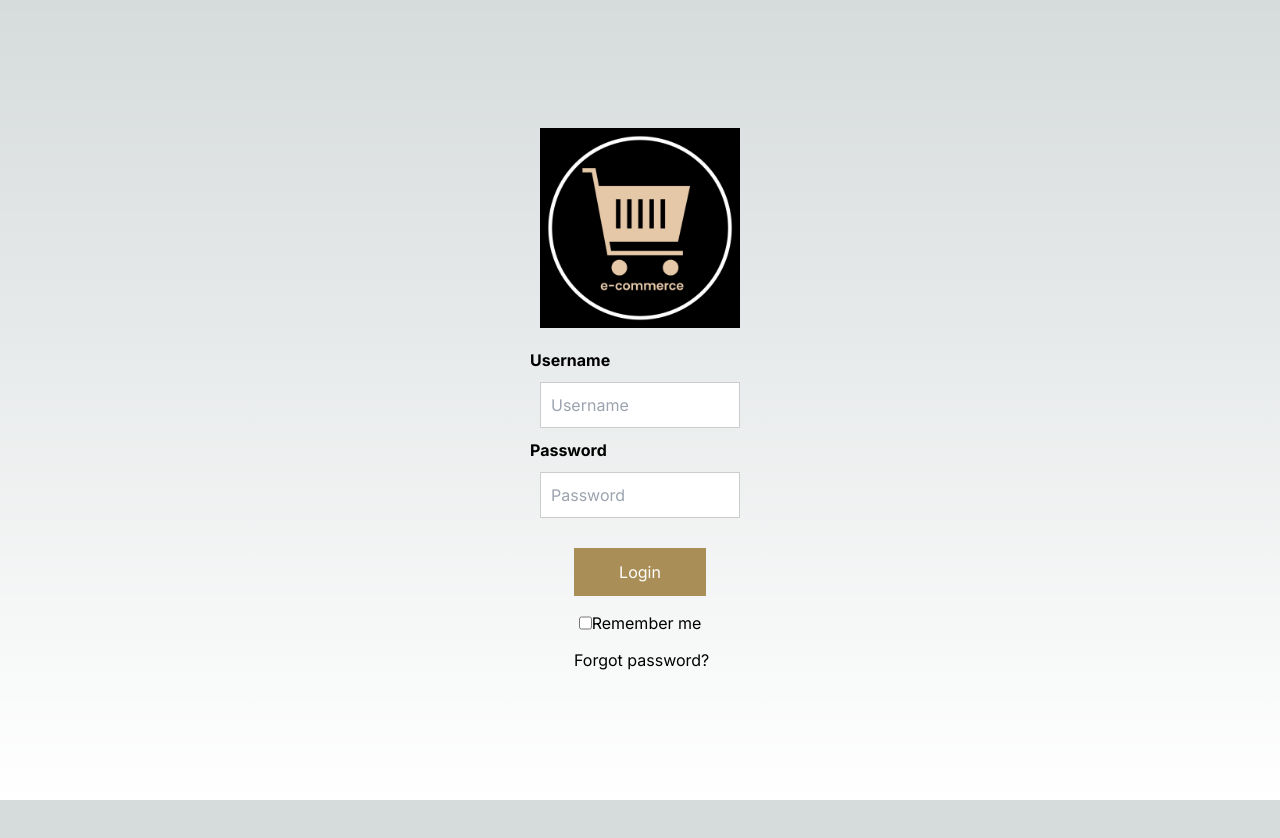
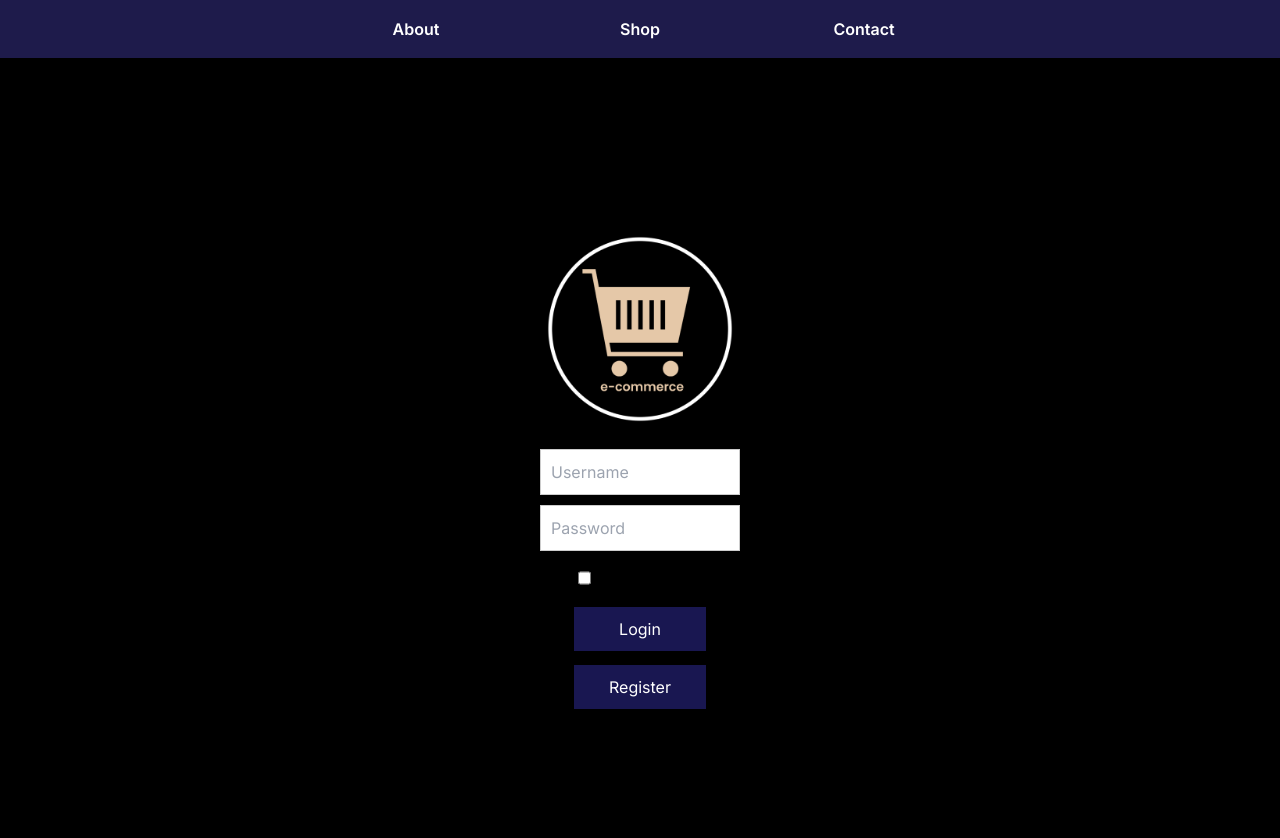
Before and after one commit to jkobb510/e-commerce, a Next.js app: page /login in a window 1280 px wide. Shown: the top 838 px of the page. Before the commit the page ends 800 px from the top, so only its background shows below. Built offline with nearby package versions, Linux system fonts and the light colour scheme.

Commit message:
header bar, color scheme changes

```diff
--- a/app/globals.css
+++ b/app/globals.css
@@ -3,12 +3,12 @@
 @tailwind components;
 @tailwind utilities;
 :root {
-  --foreground-rgb: 0, 0, 0;
+  --foreground-rgb: 255, 255, 255;
   --background-start-rgb: 214, 219, 220;
   --background-end-rgb: 255, 255, 255;
 }
 
-@media (prefers-color-scheme: dark) {
+@media (prefers-color-scheme: light) {
   :root {
     --foreground-rgb: 255, 255, 255;
     --background-start-rgb: 0, 0, 0;
@@ -26,7 +26,7 @@ body {
 }
 
   button {
-    background-color: #333;
+    background-color: rgb(25, 23, 81);
     color: #fff;
     border: none;
     padding: 10px 20px;
@@ -45,12 +45,13 @@ body {
 
 
   .product {
-    background-color: #000000;
+    background-color: rgb(239, 239, 240);
     border: 1px solid #7f7b7b;
     margin: 10px;
     padding: 10px;
     text-align: center;
     width: 300px;
+    color: #000000;
   }
 
   .product img {
@@ -67,8 +68,7 @@ body {
   }
   .price {
     font-size: 18px;
-    font-weight: bold;
-    color: #ffffff;
+    color: rgb(15, 14, 47);
     margin: 10px;
     text-align: center;
 
@@ -76,6 +76,5 @@ body {
   section.featured-products {
     padding: 20px;
     display: flex;
-    justify-content: center;
     flex-wrap: wrap;
   }
--- a/app/login/page.css
+++ b/app/login/page.css
@@ -1,35 +1,37 @@
 /* globals.css */
+@tailwind base;
+@tailwind components;
+@tailwind utilities;
 :root {
   --foreground-rgb: 0, 0, 0;
   --background-start-rgb: 214, 219, 220;
   --background-end-rgb: 255, 255, 255;
 }
 
-@media (prefers-color-scheme: dark) {
+@media (prefers-color-scheme: light) {
   :root {
     --foreground-rgb: 255, 255, 255;
     --background-start-rgb: 0, 0, 0;
     --background-end-rgb: 0, 0, 0;
   }
 }
-
-body {
-  font-family: Arial, Helvetica, sans-serif;
+.main-content {
+  height: relative;
+  margin-bottom: 40px;
   justify-content: center;
   align-items: center;
-  display: flex;
-  flex-direction: column;
-  min-height: 100vh;
-  color: rgb(var(--foreground-rgb));
-  background: linear-gradient(
-      to bottom,
-      transparent,
-      rgb(var(--background-end-rgb))
-    )
-    rgb(var(--background-start-rgb));}
+  text-align: center;
+  color:white
+
+}
+body {
+  margin: 0;
+  padding: 0;
+  height: auto;
+  }
 
 form {
-  border: 3px solid #f1f1f1;
+  border: 3px solid #d0cdcd;
 }
 
 input[type="text"],
@@ -42,18 +44,30 @@ input[type="password"] {
   box-sizing: border-box;
 }
 
+.header-bar {
+  position: fixed;
+  top: 0;
+  left: 0;
+  height: 50px;
+  width: 100%;
+  background-color: gray;
+  margin-bottom: 40px;
+}
+
 button {
   color: rgb(255, 255, 255);
-  padding: 12px 20px;
-  margin: 10px 0;
+  padding-left: 15px;
+  padding-right: 15px;
+  padding-bottom: 10px;
+  padding-top: 10px;
+  margin:7px 0;
   margin-left: 20%;
   margin-right: 20%;
-  margin-top: 20px;
   border: none;
   cursor: pointer;
 }
 .login-button {
-  background-color: rgb(169, 143, 87);
+  background-color: rgb(25, 23, 81);
 }
 button:hover {
   opacity: 0.8;
@@ -64,7 +78,8 @@ button:hover {
   align-items: column;
   margin-top: 5px;
   justify-content: center;
-
+  margin-bottom: 10px;
+  color: black;
 }
 
 .flex-column {
@@ -72,14 +87,15 @@ button:hover {
   flex-direction: column;
 
 }
-
+.space{
+    margin-right: 2px;
+}
 span.psw {
   float: left;
   padding-top: 13px;
+  display: block;
   margin-left: 20%;
-  display: block;
-  justify-content: center;
-
+  color: black
 }
 .logo {
   display: block;
@@ -95,3 +111,12 @@ span.psw {
 
   }
 }
+.container-white {
+  margin: 40px auto;
+  margin-top: 130px;
+  width: fit-content;
+  border: 1px solid rgba(0, 0, 0, 0.591);
+  padding: 80px;
+  padding-top: 40px;
+  padding-bottom: 50px;
+}
--- a/app/login/page.tsx
+++ b/app/login/page.tsx
@@ -3,6 +3,7 @@ import Image from 'next/image'
 import React from 'react';
 import { useRouter } from 'next/navigation';
 import 'app/login/page.css';
+import Link from 'next/link';
 export default function Login() {
   const router = useRouter();
 
@@ -11,28 +12,66 @@ export default function Login() {
     router.push('/shop.tsx');
   };
   return (
-    <div>
-    <div className="container">
+    <div className="main-content">
+    <main className="flex min-h-screen flex-col items-center justify-between p-0 ">
+      <div className='grid justify-items-center lg:max-w-20xl lg:xl lg:w-full lg:mx-auto bg-indigo-950'>
+      <div className="grid text-center lg:max-w-2xl lg:xl lg:w-full lg:grid-cols-3 lg:text-center">
+        <a
+          href="/about"
+          className="group rounded-lg border border-transparent px-5 py-4 transition-colors hover:border-gray-300 hover:bg-gray-100 hover:dark:border-neutral-700 hover:dark:bg-neutral-800/30"
+          target="_blank"
+          rel="noopener noreferrer"
+        >
+          <h4 className={`text-1xl font-semibold`}>
+            About{''}
+          </h4>
+        </a>
+
+        <a
+          href="/"
+          className="group rounded-lg border border-transparent px-5 py-4 transition-colors hover:border-gray-300 hover:bg-gray-100 hover:dark:border-neutral-700 hover:dark:bg-neutral-800/30"
+          target="_blank"
+          rel="noopener noreferrer"
+        >
+          <h4 className={`text-1xl font-semibold`}>
+            Shop{''}
+          </h4>
+        </a>
+
+
+        <a
+          href="/contact.tsx"
+          className="group rounded-lg border border-transparent px-5 py-4 transition-colors hover:border-gray-300 hover:bg-gray-100 hover:dark:border-neutral-700 hover:dark:bg-neutral-800/30"
+          target="_blank"
+          rel="noopener noreferrer"
+        >
+          <h4 className={`text-1xl font-semibold`}>
+            Contact{' '}
+          </h4>
+        </a>
+      </div>
+        </div>
+    <div className="container-white">
         <img src="/logo.jpeg" alt="Logo" className="logo" />
 
-    <label htmlFor="uname"><b>Username</b></label>
     <input type="text" placeholder="Username" name="uname" required />
 
-    <label htmlFor="psw"><b>Password</b></label>
     <input type="password" placeholder="Password" name="psw" required />
 
     <div className="flex-column">
-      <button className="login-button" type="submit" onClick={handleLogin}>Login</button>
       <div className="remember-me">
-        <input type="checkbox"  name="remember" />
+        <input className='space' type="checkbox"  name="remember" />
         <label htmlFor="remember">Remember me</label>
       </div>
+      <button className="login-button" type="submit" onClick={handleLogin}>Login</button>
+      <button className="login-button" type="submit" onClick={handleLogin}>Register</button>
+
     </div>
-  </div>
-
   <div className="container" style={{ backgroundColor: '#f1f1f1' }}>
     <span className="psw">Forgot <a href="#">password?</a></span>
   </div>
 </div>
+</main>
+</div>
 );
 }
--- a/app/page.tsx
+++ b/app/page.tsx
@@ -4,28 +4,18 @@ import React from 'react';
 
 export default function Home() {
 return (
-    <main className="flex min-h-screen flex-col items-center justify-between p-8">
-      <div className="grid text-center lg:max-w-2xl lg:xl lg:w-full lg:mb- lg:grid-cols-4 lg:text-center">
+    <main className="flex min-h-screen flex-col items-center justify-between p-0">
+      <div className='grid justify-items-center lg:max-w-20xl lg:xl lg:w-full lg:mx-auto bg-indigo-950'>
+      <div className="grid text-center lg:max-w-2xl lg:xl lg:w-full lg:grid-cols-4 lg:text-center">
         <a
           href="/about"
           className="group rounded-lg border border-transparent px-5 py-4 transition-colors hover:border-gray-300 hover:bg-gray-100 hover:dark:border-neutral-700 hover:dark:bg-neutral-800/30"
           target="_blank"
           rel="noopener noreferrer"
         >
-          <h2 className={`text-2xl font-semibold`}>
+          <h4 className={`text-1xl font-semibold`}>
             About{''}
-          </h2>
-        </a>
-
-        <a
-          href="/login"
-          className="group rounded-lg border border-transparent px-5 py-4 transition-colors hover:border-gray-300 hover:bg-gray-100 hover:dark:border-neutral-700 hover:dark:bg-neutral-800/30"
-          target="_blank"
-          rel="noopener noreferrer"
-        >
-          <h2 className={`text-2xl font-semibold`}>
-            Login{''}
-          </h2>
+          </h4>
         </a>
 
         <a
@@ -34,9 +24,9 @@ return (
           target="_blank"
           rel="noopener noreferrer"
         >
-          <h2 className={`text-2xl font-semibold`}>
+          <h4 className={`text-1xl font-semibold`}>
             Cart{''}
-          </h2>
+          </h4>
         </a>
 
         <a
@@ -45,10 +35,21 @@ return (
           target="_blank"
           rel="noopener noreferrer"
         >
-          <h2 className={`text-2xl font-semibold`}>
+          <h4 className={`text-1xl font-semibold`}>
             Contact{' '}
-          </h2>
+          </h4>
         </a>
+        <a
+          href="/login"
+          className="group rounded-lg border border-transparent px-5 py-4 transition-colors hover:border-gray-300 hover:bg-gray-100 hover:dark:border-neutral-700 hover:dark:bg-neutral-800/30"
+          target="_blank"
+          rel="noopener noreferrer"
+        >
+          <h4 className={`text-1xl font-semibold`}>
+            Login{''}
+          </h4>
+        </a>
+      </div>
       </div>
       <section className="featured-products">
   <div className="product">
```
